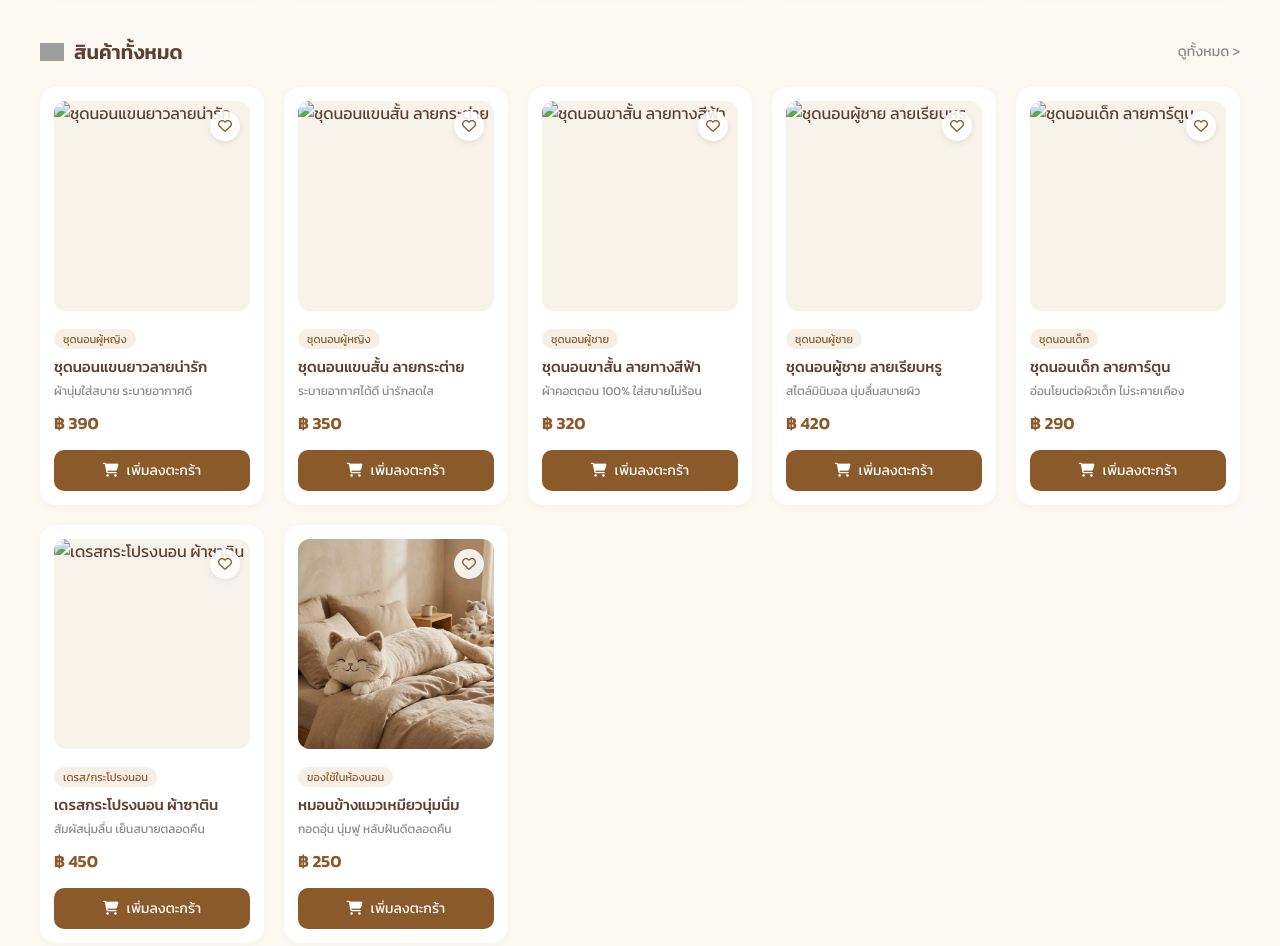
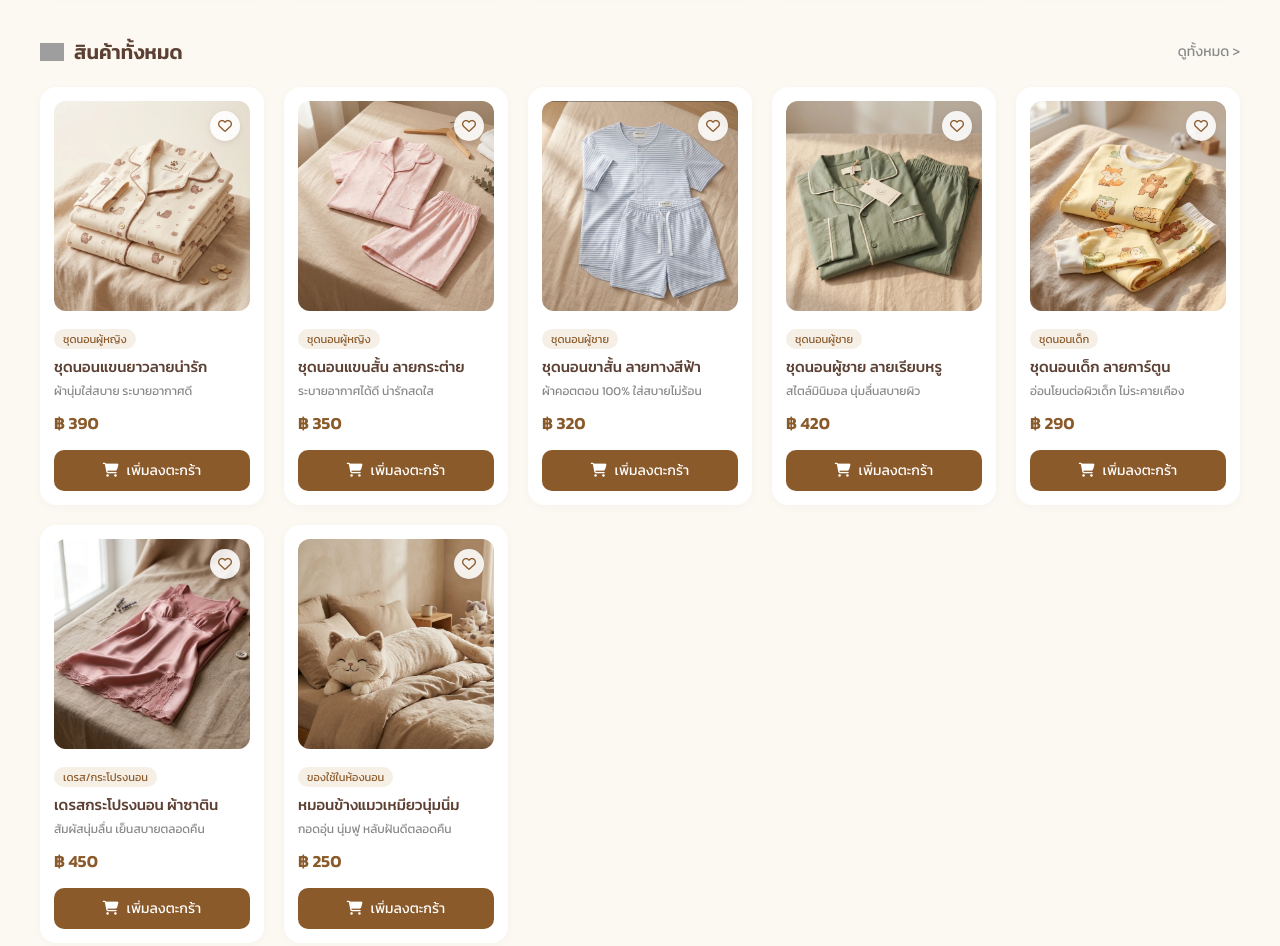
Before and after one commit to 69319100039-afk/pajamas, a plain HTML site: page home.html in a window 1280 px wide. Shown: the part 748-1694 px from the top of the page. Drawn offline with Linux system fonts and the light colour scheme; no server answers; grey boxes are pictures that could not be loaded.

Commit message:
Add files via upload

```diff
--- a/home.html
+++ b/home.html
@@ -249,7 +249,7 @@
                 <i class="far fa-heart heart-icon"></i>
                 <div>
                     <div class="product-img-wrap">
-                        <img src="product1.jpg" alt="ชุดนอนแขนยาวลายน่ารัก">
+                        <img src="product1.png" alt="ชุดนอนแขนยาวลายน่ารัก">
                     </div>
                     <span class="product-cat-tag">ชุดนอนผู้หญิง</span>
                     <h4>ชุดนอนแขนยาวลายน่ารัก</h4>
@@ -265,7 +265,7 @@
                 <i class="far fa-heart heart-icon"></i>
                 <div>
                     <div class="product-img-wrap">
-                        <img src="product2.jpg" alt="ชุดนอนแขนสั้น ลายกระต่าย">
+                        <img src="product2.png" alt="ชุดนอนแขนสั้น ลายกระต่าย">
                     </div>
                     <span class="product-cat-tag">ชุดนอนผู้หญิง</span>
                     <h4>ชุดนอนแขนสั้น ลายกระต่าย</h4>
@@ -281,7 +281,7 @@
                 <i class="far fa-heart heart-icon"></i>
                 <div>
                     <div class="product-img-wrap">
-                        <img src="product3.jpg" alt="ชุดนอนขาสั้น ลายทางสีฟ้า">
+                        <img src="product3.png" alt="ชุดนอนขาสั้น ลายทางสีฟ้า">
                     </div>
                     <span class="product-cat-tag">ชุดนอนผู้ชาย</span>
                     <h4>ชุดนอนขาสั้น ลายทางสีฟ้า</h4>
@@ -297,7 +297,7 @@
                 <i class="far fa-heart heart-icon"></i>
                 <div>
                     <div class="product-img-wrap">
-                        <img src="product4.jpg" alt="ชุดนอนผู้ชาย ลายเรียบหรู">
+                        <img src="product4.png" alt="ชุดนอนผู้ชาย ลายเรียบหรู">
                     </div>
                     <span class="product-cat-tag">ชุดนอนผู้ชาย</span>
                     <h4>ชุดนอนผู้ชาย ลายเรียบหรู</h4>
@@ -313,7 +313,7 @@
                 <i class="far fa-heart heart-icon"></i>
                 <div>
                     <div class="product-img-wrap">
-                        <img src="product5.jpg" alt="ชุดนอนเด็ก ลายการ์ตูน">
+                        <img src="product5.png" alt="ชุดนอนเด็ก ลายการ์ตูน">
                     </div>
                     <span class="product-cat-tag">ชุดนอนเด็ก</span>
                     <h4>ชุดนอนเด็ก ลายการ์ตูน</h4>
@@ -329,7 +329,7 @@
                 <i class="far fa-heart heart-icon"></i>
                 <div>
                     <div class="product-img-wrap">
-                        <img src="product6.jpg" alt="เดรสกระโปรงนอน ผ้าซาติน">
+                        <img src="product6.png" alt="เดรสกระโปรงนอน ผ้าซาติน">
                     </div>
                     <span class="product-cat-tag">เดรส/กระโปรงนอน</span>
                     <h4>เดรสกระโปรงนอน ผ้าซาติน</h4>
@@ -345,7 +345,7 @@
                 <i class="far fa-heart heart-icon"></i>
                 <div>
                     <div class="product-img-wrap">
-                        <img src="product7.jpg" alt="หมอนข้างแมวเหมียวนุ่มนิ่ม" onerror="this.src='product7.png'">
+                        <img src="product7.png" alt="หมอนข้างแมวเหมียวนุ่มนิ่ม">
                     </div>
                     <span class="product-cat-tag">ของใช้ในห้องนอน</span>
                     <h4>หมอนข้างแมวเหมียวนุ่มนิ่ม</h4>
```
